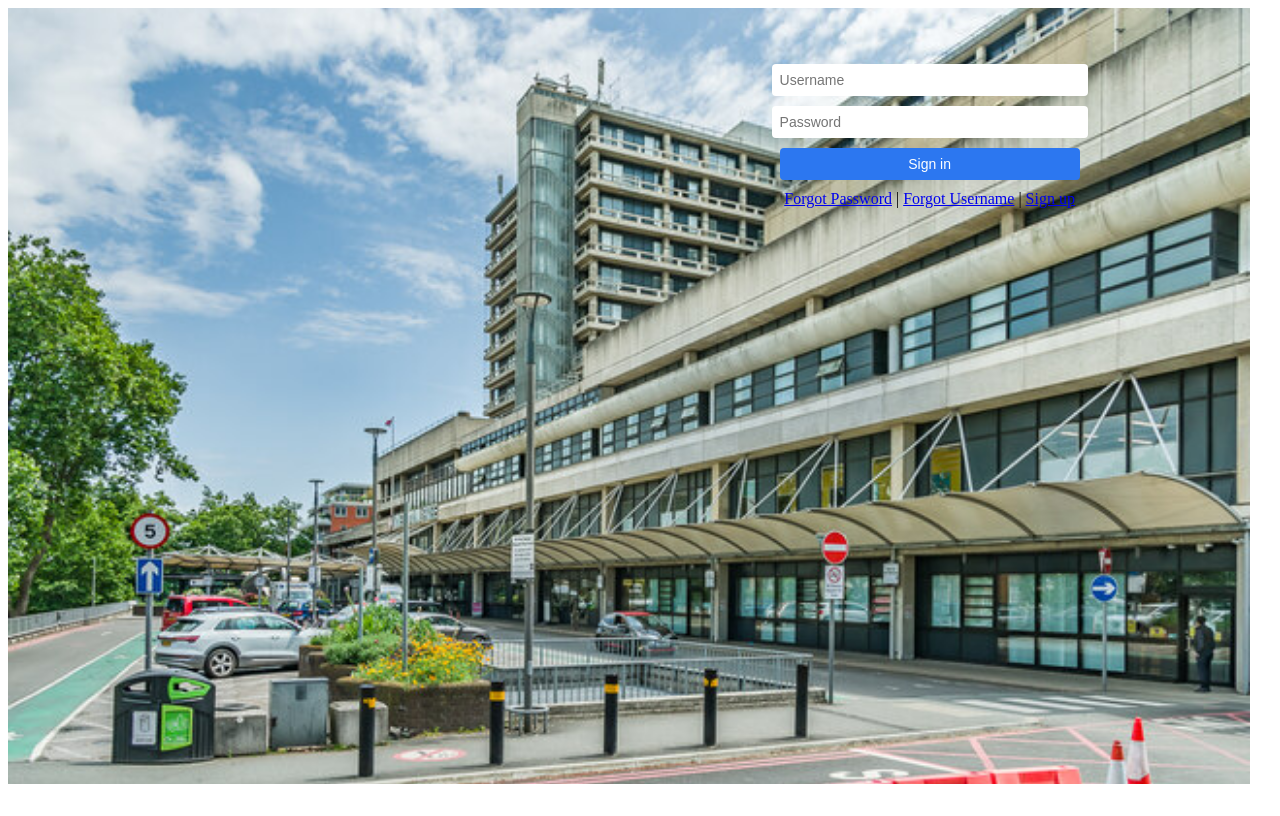
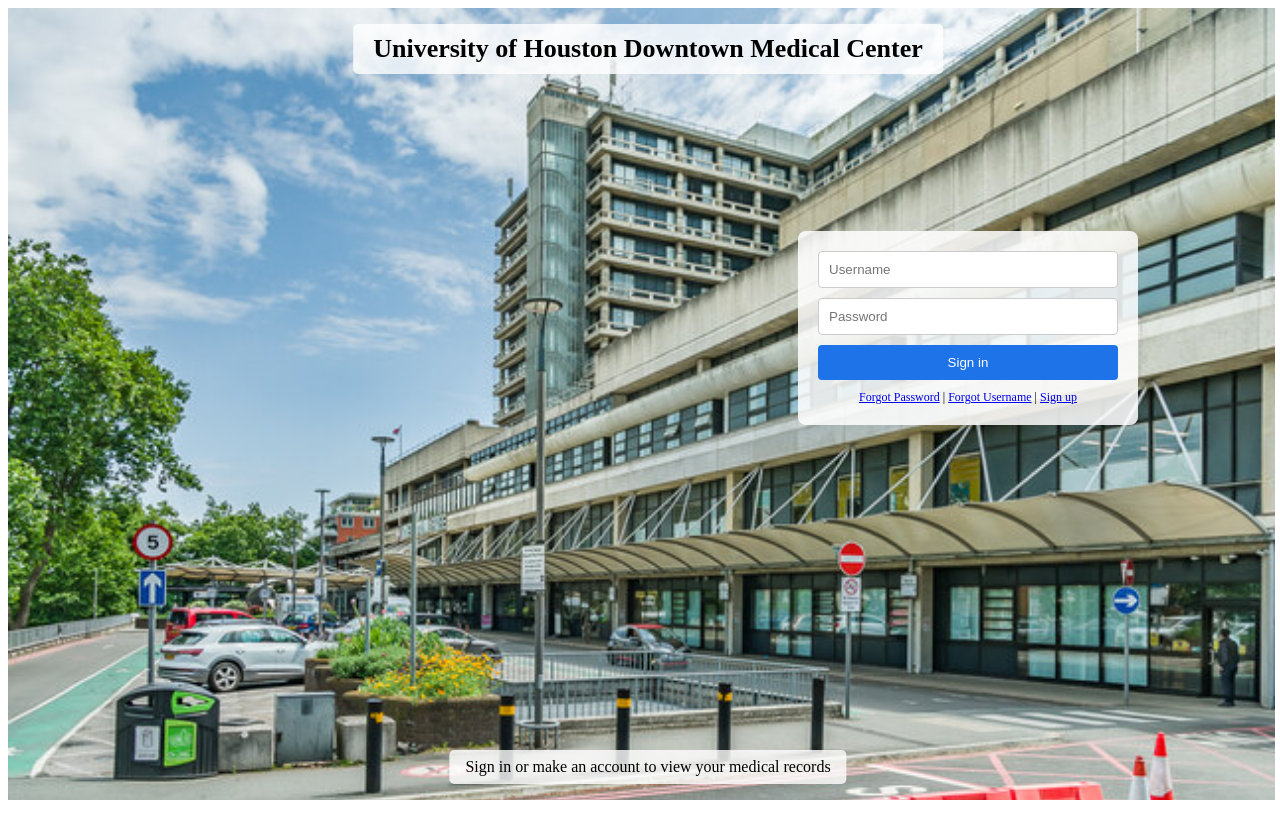
Before and after one commit to Confetti-pop/Software-engineering-project, a Flask app: page / in a window 1280 px wide. Run offline with Flask 3, Linux system fonts and the light colour scheme.

Commit message:
Adding more to the login page

```diff
--- a/Medical_web/static/style.css
+++ b/Medical_web/static/style.css
@@ -15,36 +15,67 @@ body.blended-login {
   }
 
   .image-container img {
-    width: 97%;
-    height: 97%;
+    width: 99%;
+    height: 99%;
     object-fit: cover;
     display: block;
   }
 
-  /* Overlay the login form exactly where it appears on the image */
+  /* Top banner */
+.top-banner {
+    position: absolute;
+    top: 2%;
+    left: 50%;
+    transform: translateX(-50%);
+    background-color: rgba(255, 255, 255, 0.8);
+    padding: 10px 20px;
+    font-size: 26px;
+    font-weight: bold;
+    border-radius: 5px;
+  }
+
+  /* Login form */
   .image-overlay-form {
     position: absolute;
-    top: 16%; /* tweak to align perfectly */
-    left: 72%; /* adjust based on where the fields are in the image */
+    top: 40%;
+    left: 75%;
     transform: translate(-50%, -50%);
+    width: 300px;
+    background-color: rgba(255, 255, 255, 0.85);
+    padding: 20px;
+    border-radius: 8px;
     display: flex;
     flex-direction: column;
-    align-items: center;
-    width: 300px;
     gap: 10px;
   }
 
   .image-overlay-form input,
   .image-overlay-form button {
-    width: 100%;
-    padding: 8px;
-    font-size: 14px;
-    border: none;
+    padding: 10px;
+    border: 1px solid #ccc;
     border-radius: 4px;
   }
 
   .image-overlay-form button {
-    background-color: #2c77f0;
+    background-color: #1e73e8;
     color: white;
+    border: none;
     cursor: pointer;
   }
+
+  .image-overlay-form .login-links {
+    font-size: 12px;
+    text-align: center;
+  }
+
+  /* Bottom banner */
+  .bottom-banner {
+    position: absolute;
+    bottom: 3%;
+    left: 50%;
+    transform: translateX(-50%);
+    background-color: rgba(255, 255, 255, 0.8);
+    padding: 8px 16px;
+    font-size: 16px;
+    border-radius: 5px;
+  }
--- a/Medical_web/templates/login.html
+++ b/Medical_web/templates/login.html
@@ -6,11 +6,17 @@
   <link rel="stylesheet" href="{{ url_for('static', filename='style.css') }}">
 </head>
 <body>
+
+  <!-- Full image background -->
   <div class="image-container">
-    <!-- Fullscreen Background Image -->
-    <img src="{{ url_for('static', filename='image4.png') }}" alt="Login visual">
+    <img src="{{ url_for('static', filename='image4.png') }}" alt="Login Background">
 
-    <!-- Overlay Login Form -->
+    <!-- Welcome title -->
+    <div class="top-banner">
+      University of Houston Downtown Medical Center
+    </div>
+
+    <!-- Login form overlay -->
     <form class="image-overlay-form" method="POST" action="{{ url_for('login') }}">
       <input type="text" name="username" placeholder="Username" required>
       <input type="password" name="password" placeholder="Password" required>
@@ -22,6 +28,12 @@
         <a href="#">Sign up</a>
       </div>
     </form>
+
+    <!-- Bottom prompt text -->
+    <div class="bottom-banner">
+      Sign in or make an account to view your medical records
+    </div>
   </div>
+
 </body>
 </html>
```
